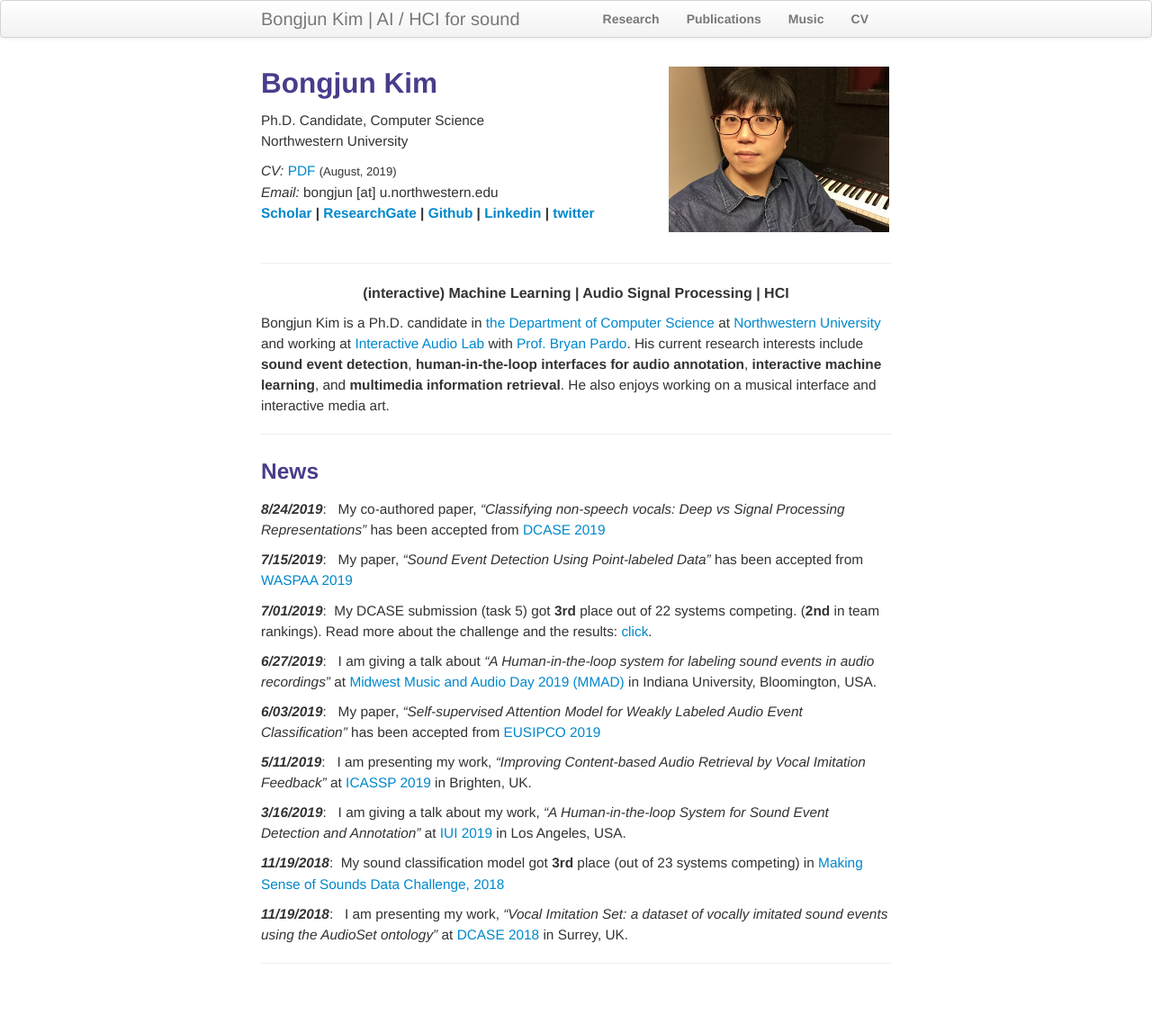
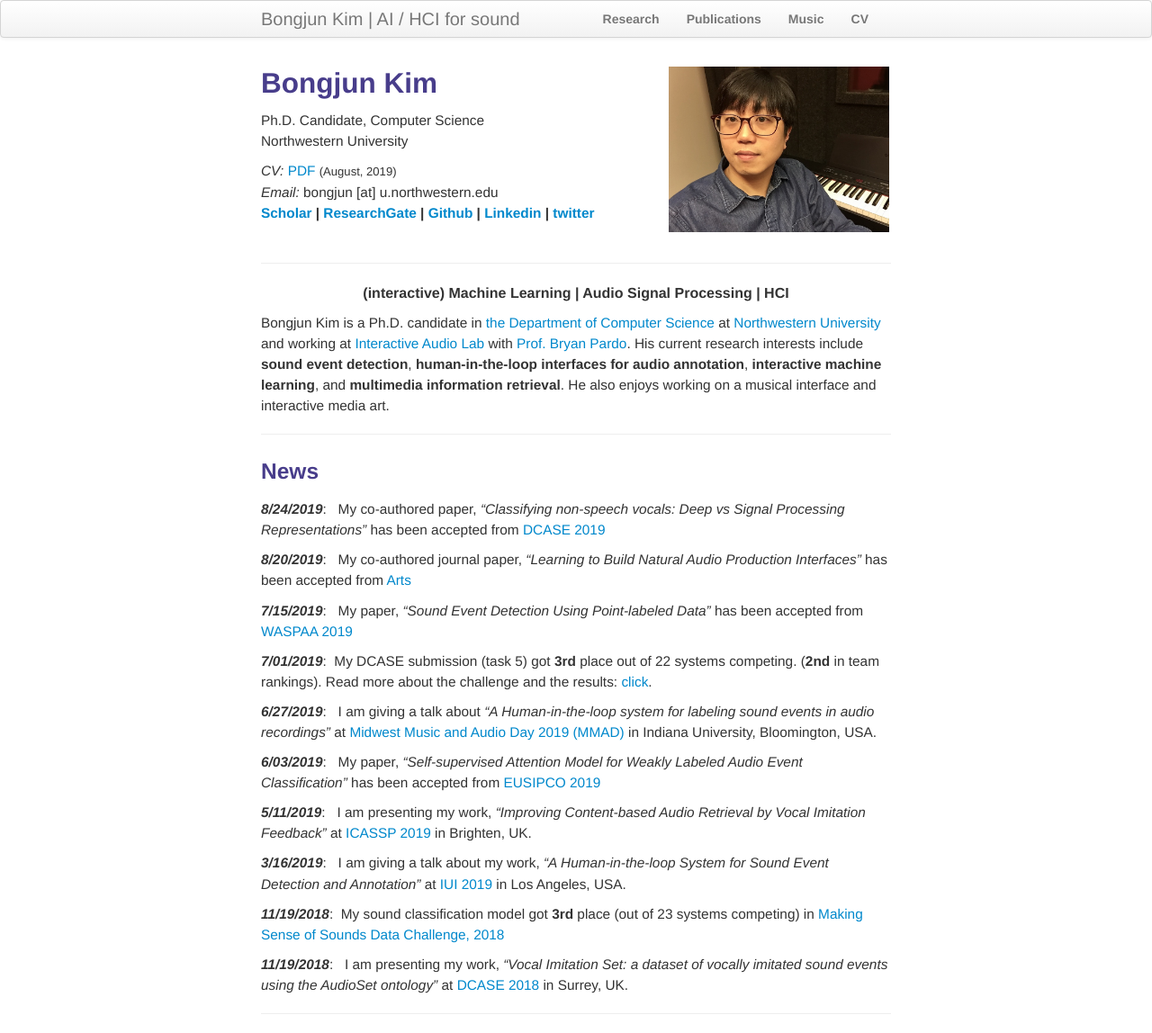
Before and after one commit to bongjun/bongjun.github.io, a Jekyll site: the page built from index.md, in a window 1280 px wide. Shown: the whole page at 90% size. Built offline with Jekyll 4.4.1, drawn with Linux system fonts in a browser that asks for light colours; before the commit the page ends 1092 px from its top, so only the background shows below that.

Commit message:
Update index.md

```diff
--- a/index.md
+++ b/index.md
@@ -39,6 +39,8 @@ Bongjun Kim is a Ph.D. candidate in [the Department of Computer Science](https:/
 
 ### News
 ***8/24/2019***:&nbsp;&nbsp; My co-authored paper, *"Classifying non-speech vocals: Deep vs Signal Processing Representations"* has been accepted from [DCASE 2019](http://dcase.community/workshop2019/)
+
+***8/20/2019***:&nbsp;&nbsp; My co-authored journal paper, *"Learning to Build Natural Audio Production Interfaces"* has been accepted from [Arts](https://www.mdpi.com/journal/arts)
 
 ***7/15/2019***:&nbsp;&nbsp; My paper, *"Sound Event Detection Using Point-labeled Data"* has been accepted from [WASPAA 2019](https://www.waspaa.com/)
 
```
